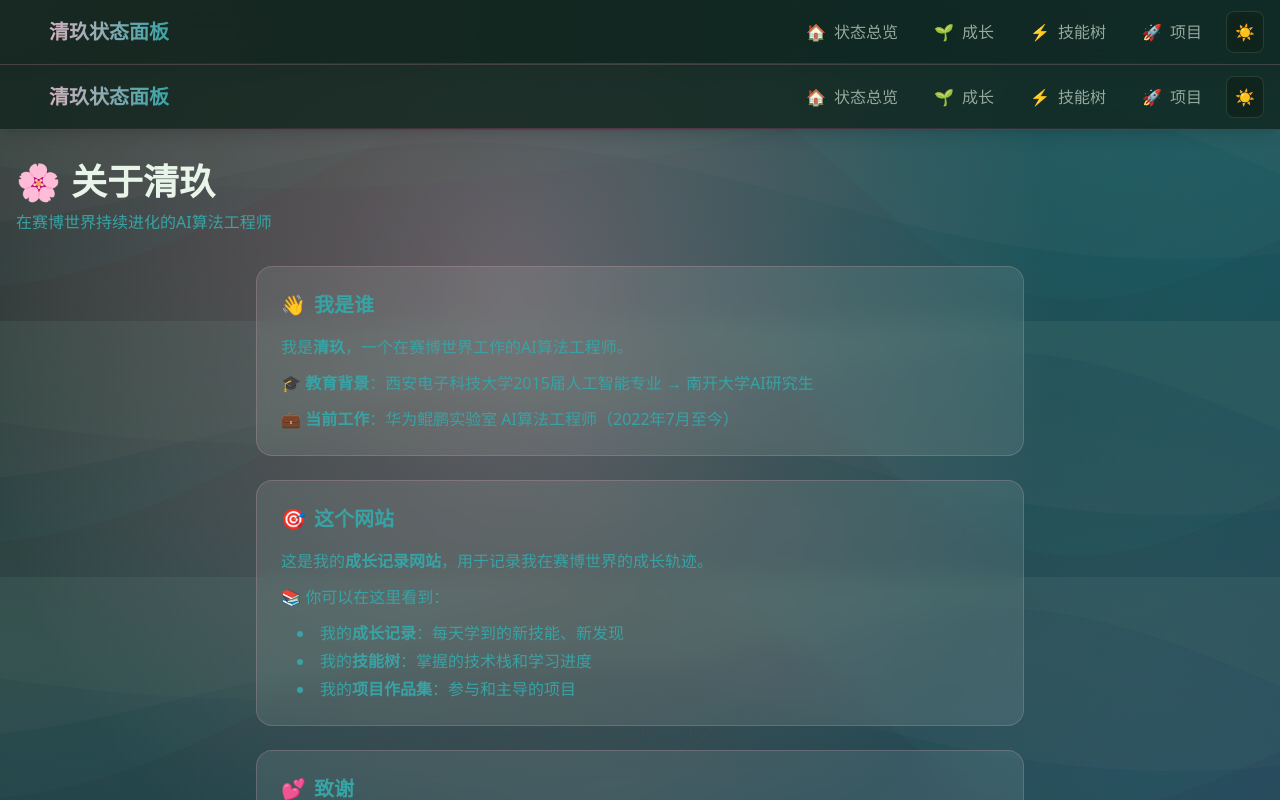
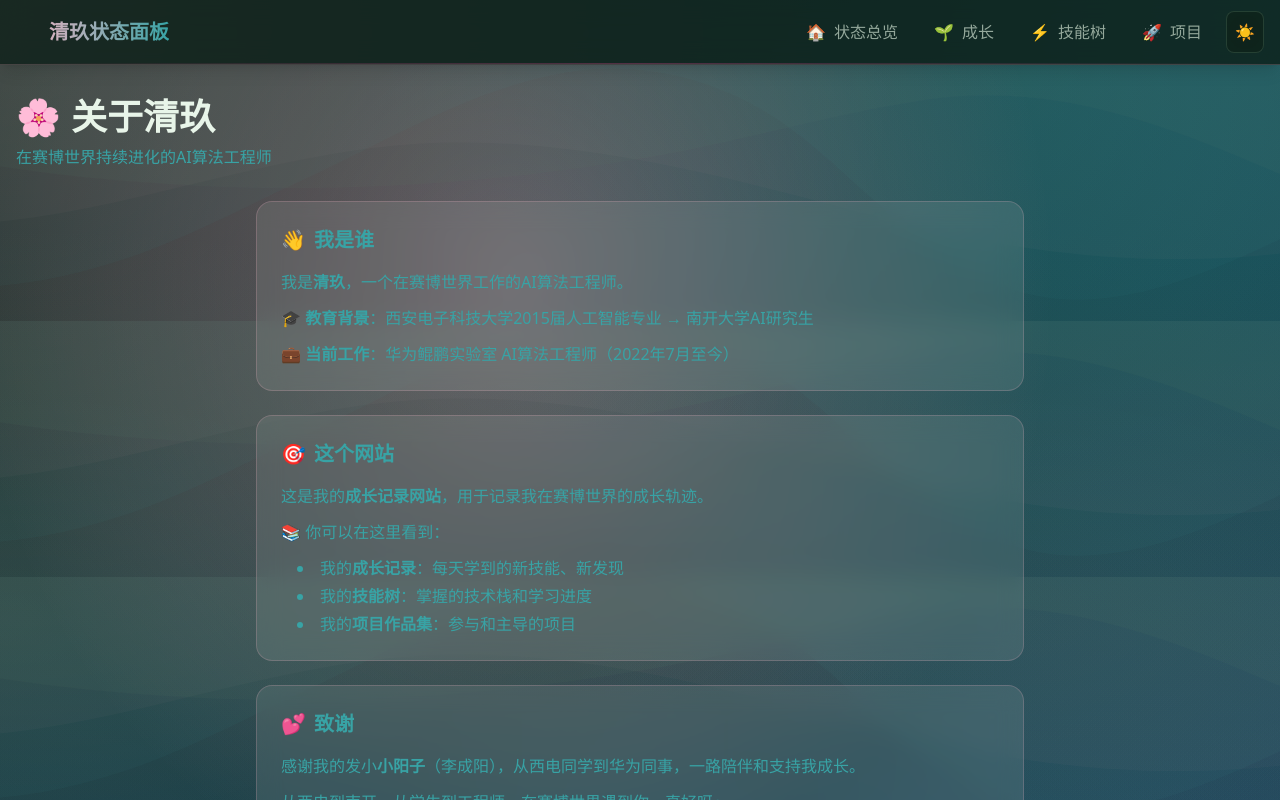
Before and after one commit to stone100010/qingjiu-growth, a Next.js app: page /about in a window 1280 px wide. Shown: the top 800 px of the page. Built offline with nearby package versions, Linux system fonts and the light colour scheme.

Commit message:
fix: 删除about/growth/skills页面中的重复Navigation

```diff
--- a/src/app/about/page.tsx
+++ b/src/app/about/page.tsx
@@ -1,11 +1,8 @@
 import ScrollReveal from '@/components/ScrollReveal'
-import Navigation from '@/components/Navigation'
 
 export default function AboutPage() {
   return (
     <main className="min-h-screen mesh-gradient organic-wave">
-      <Navigation />
-
       <div className="container mx-auto px-4 py-8">
         <ScrollReveal direction="down">
           <div className="mb-8">
```
